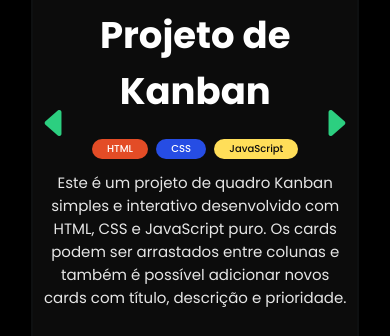
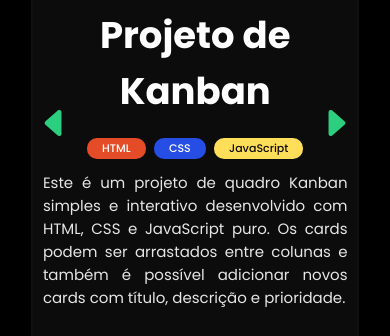
Before and after one commit to bruunossantos/Portfolio, a plain HTML site: page index.html in a window 390 px wide. Shown: the part 2480-2816 px from the top of the page. Drawn offline with nearby package versions, Linux system fonts and the light colour scheme.

Commit message:
Update style.css

```diff
--- a/css/style.css
+++ b/css/style.css
@@ -277,10 +277,11 @@ section.projetos .flex {
 }
 
 .projetos .conteudo-projeto p{
-    font-size: 14px;
+    font-size: 15px;
     color: #e6e6e6;
     padding: 10px 0px;
     cursor: default;
+    text-align: justify;
 }
 
 .projetos .tag {
@@ -288,7 +289,7 @@ section.projetos .flex {
     margin: 2px;
     border-radius: 10px;
     color: #ffffff;
-    font-size: 10px;
+    font-size: 12px;
     font-weight: 500;
     display: inline-block;
     cursor: default;
@@ -583,6 +584,10 @@ footer .line-footer p a:hover {
         margin: 0 0 20px 0;
     }
 
+    .projetos .conteudo-projeto .tag{
+        font-size: 11px;
+    }
+
     .projetos .img-projeto img {
         width: 100%;
         height: auto;
```
